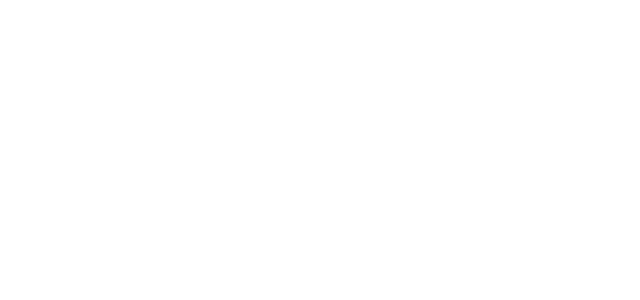
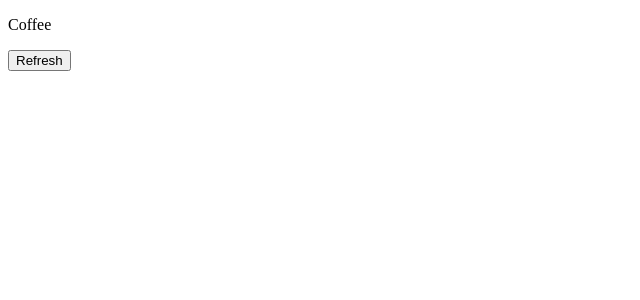
Before and after one commit to gti-sos/SOS2526-20, a SvelteKit app in the folder src/front/: page /coffee-stats in a window 1280 px wide. Shown: the top 300 px of the page, without its empty margins (0-640 px from the left). Built offline with nearby package versions, Linux system fonts and the light colour scheme.

Commit message:
Aún no funciona el coffee-stats

```diff
--- a/src/front/src/routes/coffee-stats/+page.svelte
+++ b/src/front/src/routes/coffee-stats/+page.svelte
@@ -0,0 +1,29 @@
+<script>
+  // @ts-ignore
+  let coffees = $state([]);
+  import { dev } from '$app/environment';
+
+  let API = '/api/v1/coffee-stats';
+
+  if(dev)
+    API = "http://localhost:3000"+API;
+
+async function getCoffee(){
+  const res = await fetch(API,{
+    method : "GET"
+  });
+  const data = await res.json();
+  coffees  = data;
+}
+
+</script>
+
+<p>Coffee</p>
+
+<ul>
+{#each coffees as coffee (coffee.country, coffee.coffee_type, coffee.year) }
+  <li>{coffee.country} - {coffee.coffee_type}</li>
+{/each}
+</ul>
+
+<button onclick={getCoffee}>Refresh</button>
```
